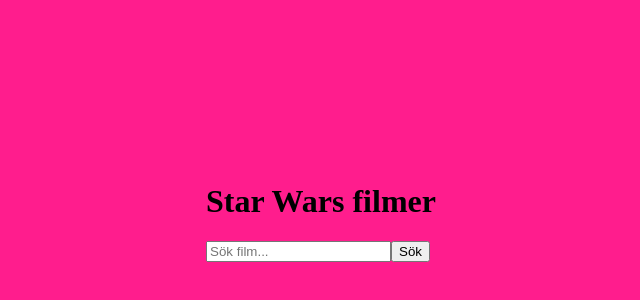
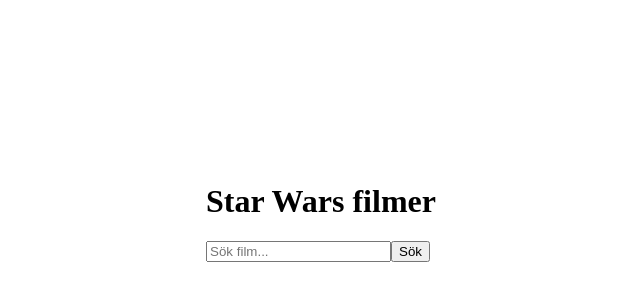
Before and after one commit to EmiHag/dynamiskwebbapplikation2-uppgift2, a React (Vite) app: page / in a window 1280 px wide. Shown: the part 188-488 px from the top of the page, without its empty margins (319-959 px from the left). Built offline with nearby package versions, Linux system fonts and the light colour scheme; no server answers.

Commit message:
Update index.css

```diff
--- a/src/index.css
+++ b/src/index.css
@@ -4,7 +4,7 @@
   align-items: center;
   min-height: 100vh;  /* Fyll hela höjden av skärmen */
   margin: 0;
-  background-color: #FF1D8D; /* valfri bakgrund */
+  background-color: ; /* valfri bakgrund */
 }
 
 /* Search bar container */
```
